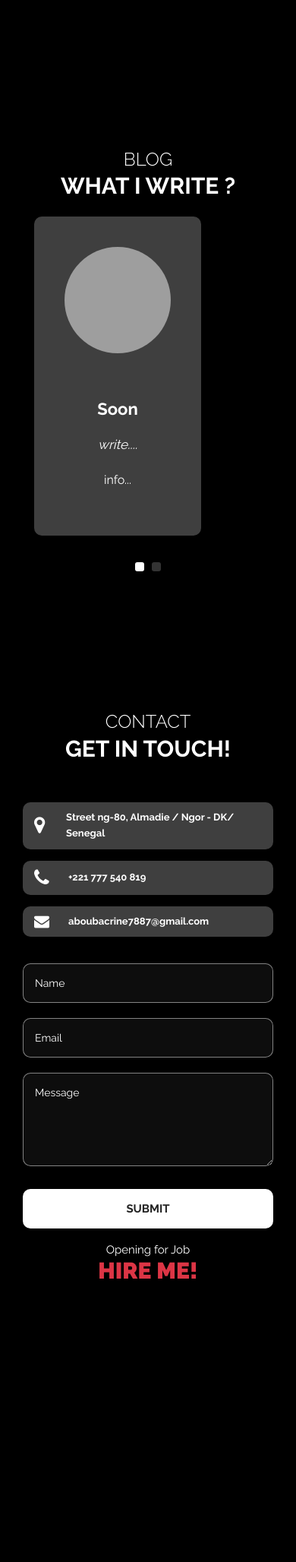
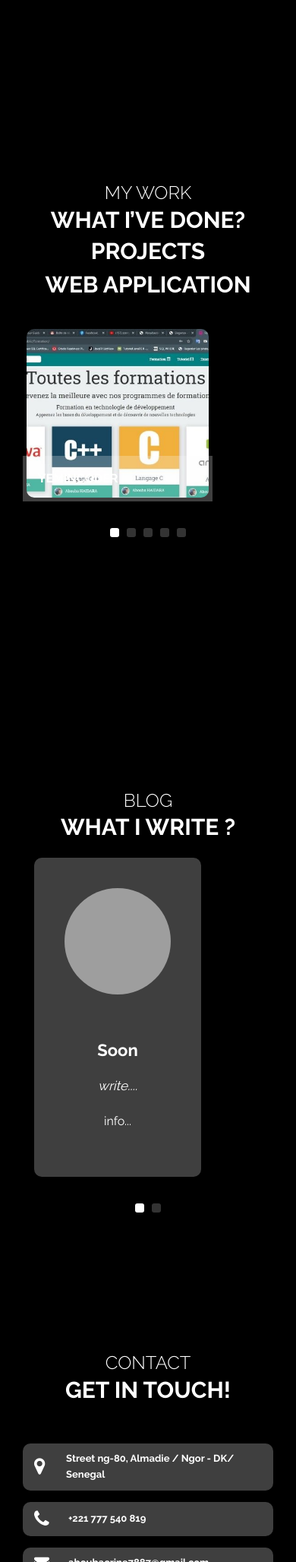
Before and after one commit to Abouba-Haidara/portfolio, a PHP site: page / in a window 390 px wide. Shown: the part 4444-6500 px from the top of the page at 76% size. Before the commit the page ends 6127 px from the top, so only its background shows below. Run offline with PHP 8.4, Linux system fonts and the light colour scheme; grey boxes are pictures that could not be loaded.

Commit message:
Update index.php

```diff
--- a/index.php
+++ b/index.php
@@ -377,6 +377,92 @@
                     </div>
                 </div>
             </div>
+            <div class="section animated-row" data-section="slide06">
+                <div class="section-inner">
+                    <div class="row justify-content-center">
+                        <div class="col-md-8 wide-col-laptop">
+                            <div class="title-block animate" data-animate="fadeInUp">
+                                <span>My Work</span>
+                                <h2>what i’ve done?</h2>
+                                <h2>Projects</h2>
+                                <h3>Web Application</h3>
+                            </div>
+                            <div class="gallery-section">
+                                <div class="gallery-list owl-carousel">
+                                    <div class="item animate" data-animate="fadeInUp">
+                                        <div class="portfolio-item">
+                                            <div class="thumb box">
+                                                <img src="images/item-1.jpg" alt="">
+                                            </div>
+                                            <div class="thumb-inner animate" data-animate="fadeInUp">
+                                                <h4>YeminCoder</h4>
+                                                <p>
+                                                YeminiCoder it is E-learning plateform to educate the student does'nt support
+                                                    for free.
+                                                </p>
+                                            </div>
+                                        </div>
+                                    </div>
+
+                                    <div class="item animate" data-animate="fadeInUp">
+                                        <div class="portfolio-item">
+                                            <div class="thumb box">
+                                                <img src="images/item-2.jpg" alt="">
+                                            </div>
+                                            <div class="thumb-inner animate" data-animate="fadeInUp">
+                                                 <h4>Vivito</h4>
+                                                 <p>
+                                                   Vivito, it is Searching Roommate plateforme for student.
+                                                 </p>
+                                            </div>
+                                        </div>
+                                    </div>
+                                    <div class="item animate" data-animate="fadeInUp">
+                                        <div class="portfolio-item">
+                                            <div class="thumb box">
+                                                <img src="images/item-3.jpg" alt="">
+                                            </div>
+                                            <div class="thumb-inner animate" data-animate="fadeInUp">
+                                                  <h4>Fariz IoT</h4>
+                                                   <p> Fariz-IoT WEB And Mobile Application it is IoT Application to monitoring the
+                                                    farmer activities. it's smart agriculture application.</p>
+                                            </div>
+                                        </div>
+                                    </div>
+
+                                    <div class="item animate" data-animate="fadeInUp">
+                                        <div class="portfolio-item">
+                                            <div class="thumb">
+                                                <img src="images/item-4.jpg" alt="">
+                                            </div>
+                                            <div class="thumb-inner animate" data-animate="fadeInUp">
+                                                <h4>Halan-AI</h4>
+                                                <p>Halan-ai WEB Application it is voice search news using Alan AI SDK. <br />
+                                                  <a class="btn btn-sm" target="_blanc" href="https://halan-ai.web.app/">See Demo</a>
+                                                </p>
+                                            </div>
+                                        </div>
+                                    </div>
+
+                                    <div class="item animate" data-animate="fadeInUp">
+                                        <div class="portfolio-item">
+                                            <div class="thumb">
+                                                <img src="images/item-5.jpg" alt="">
+                                            </div>
+                                            <div class="thumb-inner animate" data-animate="fadeInUp">
+                                           <h4>Covid-19</h4>
+                                                <p>
+                                                 Covid-19 Tracking App using disease sh API With reactJS AND Material-UI, Maps
+                                                 </p>
+                                           </div>
+                                        </div>
+                                    </div>
+                                </div>
+                            </div>
+                        </div>
+                    </div>
+                </div>
+            </div>
 
             <div class="section animated-row" data-section="slide05">
                 <div class="section-inner">
```
